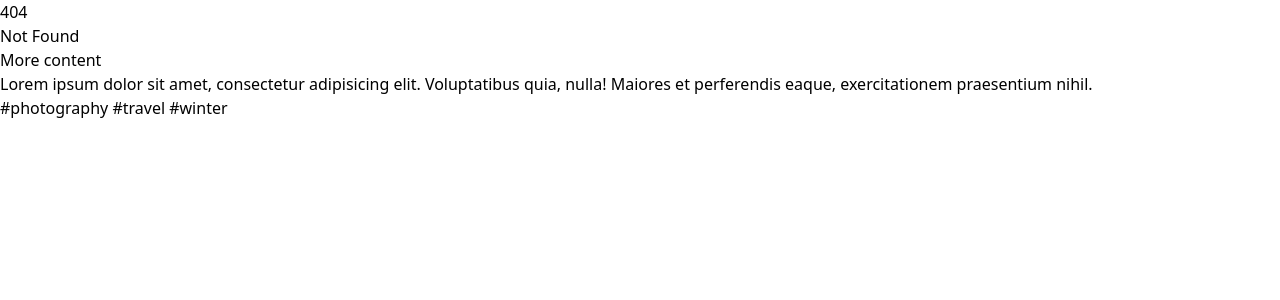
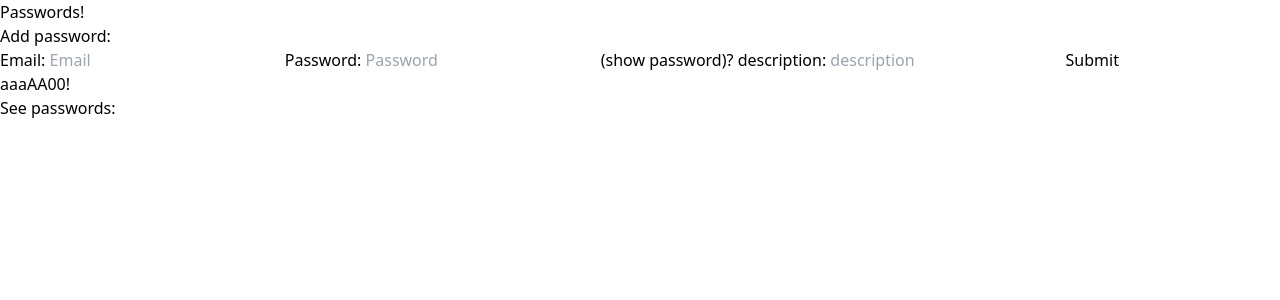
Before and after one commit to JamesKim00/my-utilities, a SvelteKit app: page /pwds in a window 1280 px wide. Before the commit this address had no page. Shown: the top 300 px of the page. Built offline with nearby package versions, Linux system fonts and the light colour scheme.

Commit message:
Simple password ui

```diff
--- a/src/routes/+layout.svelte
+++ b/src/routes/+layout.svelte
@@ -2,29 +2,8 @@
 	import '../app.css';
 </script>
 
-<div class="grid h-screen place-items-center">
-	<div class="rounded overflow-hidden shadow-lg p-10 items-center mx-10">
+<div class="grid place-items-center m-10">
+	<div class="rounded-lg overflow-hidden shadow-2xl p-6 items-start ">
 		<slot />
-		<div class="px-6 py-4">
-			<div class="font-bold text-xl mb-2">More content</div>
-			<p class="text-gray-700 text-base">
-				Lorem ipsum dolor sit amet, consectetur adipisicing elit. Voluptatibus quia, nulla! Maiores
-				et perferendis eaque, exercitationem praesentium nihil.
-			</p>
-		</div>
-		<div class="px-6 pt-4 pb-2">
-			<span
-				class="inline-block bg-gray-200 rounded-full px-3 py-1 text-sm font-semibold text-gray-700 mr-2 mb-2"
-				>#photography</span
-			>
-			<span
-				class="inline-block bg-gray-200 rounded-full px-3 py-1 text-sm font-semibold text-gray-700 mr-2 mb-2"
-				>#travel</span
-			>
-			<span
-				class="inline-block bg-gray-200 rounded-full px-3 py-1 text-sm font-semibold text-gray-700 mr-2 mb-2"
-				>#winter</span
-			>
-		</div>
 	</div>
 </div>
--- a/src/routes/+page.svelte
+++ b/src/routes/+page.svelte
@@ -7,16 +7,19 @@
 		const { data, error } = userResponse;
 		if (error) console.log('Error: ' + error);
 
+		console.log(JSON.stringify(data['user']));
 		if (!data['user']) goto('/auth');
-		else return JSON.stringify(data['user']);
+		else return data['user'];
 	}
 
 	const getUser = supabase.auth.getUser();
 </script>
 
+DO APPCHECK
 <div>Hello, there!</div>
 This is the main screen!!
 <a href="/auth">Authentication Screen</a>
+<a href="/pwds">Passwords Screen</a>
 {#await getUser}
 	<p>Waiting!</p>
 {:then userResponse}
--- /dev/null
+++ b/src/routes/pwds/+page.svelte
@@ -0,0 +1,9 @@
+<script lang="ts">
+	import AddPassword from './AddPassword.svelte';
+</script>
+
+<h1>Passwords!</h1>
+<AddPassword />
+
+aaaAA00!
+<h1>See passwords:</h1>
--- /dev/null
+++ b/src/routes/pwds/AddPassword.svelte
@@ -0,0 +1,33 @@
+<script lang="ts">
+	const info: { email: string; password: string; description: string } = {
+		email: '',
+		password: '',
+		description: ''
+	};
+
+	function changeVisibility() {
+		// const p = e.event.target as HTMLFormElement;
+		const p = document.getElementById('pwd') as HTMLFormElement;
+		if (p.type === 'password') p.type = 'text';
+		else p.type = 'password';
+	}
+
+	async function submit() {
+		alert(JSON.stringify(info));
+	}
+</script>
+
+<p>Add password:</p>
+<form on:submit|preventDefault={submit}>
+	<label for="email">Email: </label>
+	<input id="email" type="email" bind:value={info['email']} placeholder="Email" required />
+
+	<label for="password">Password: </label>
+	<input id="pwd" type="password" bind:value={info['password']} placeholder="Password" required />
+	<button on:click={changeVisibility} type="button">(show password)?</button>
+
+	<label for="description">description: </label>
+	<input type="text" bind:value={info['description']} placeholder="description" required />
+
+	<button type="submit">Submit</button>
+</form>
--- /dev/null
+++ b/src/routes/pwds/supabasePasswords.ts
@@ -0,0 +1,2 @@
+export async function AddPassword() {}
+export async function seePasswords() {}
```
Also changed, not shown: src/routes/auth/+layout.svelte (added, +20 -0 lines), src/routes/auth/Signup.svelte (+11 -4 lines), src/routes/pwds/SeePasswords.svelte (added).
